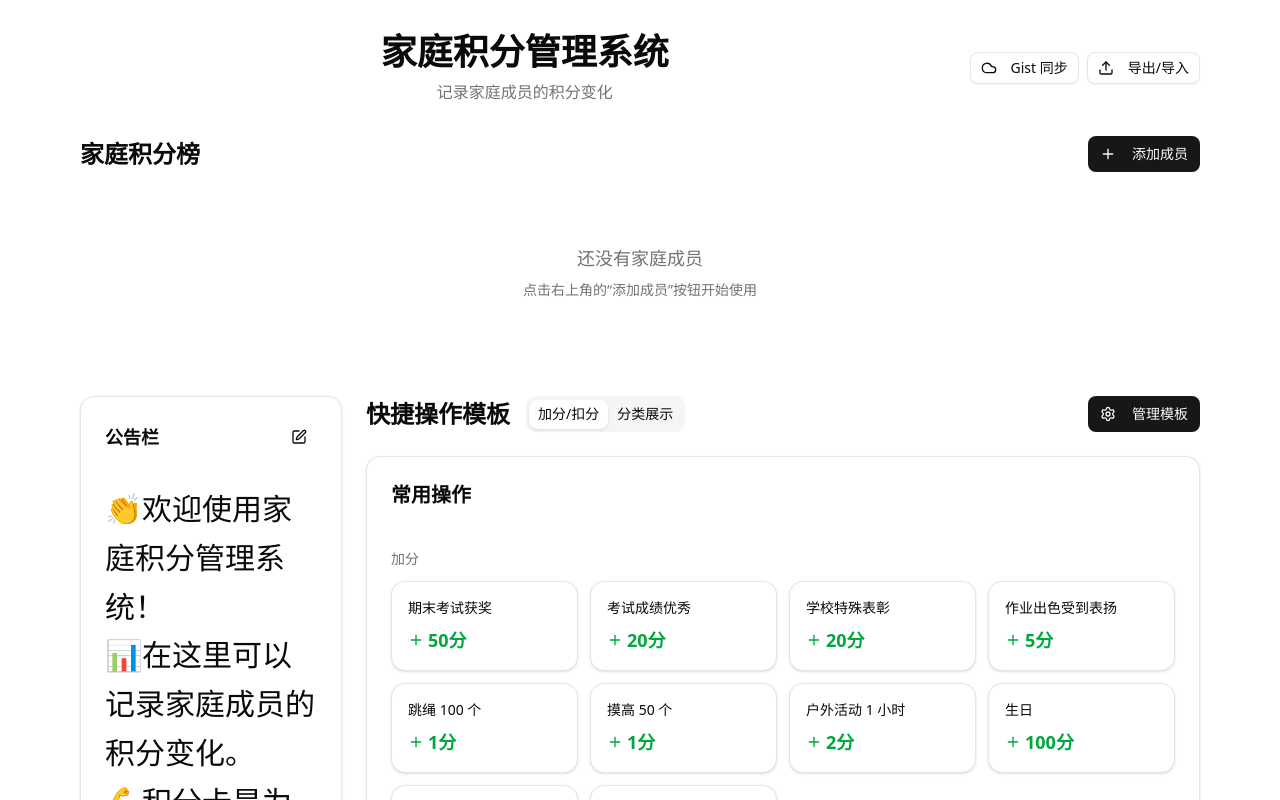
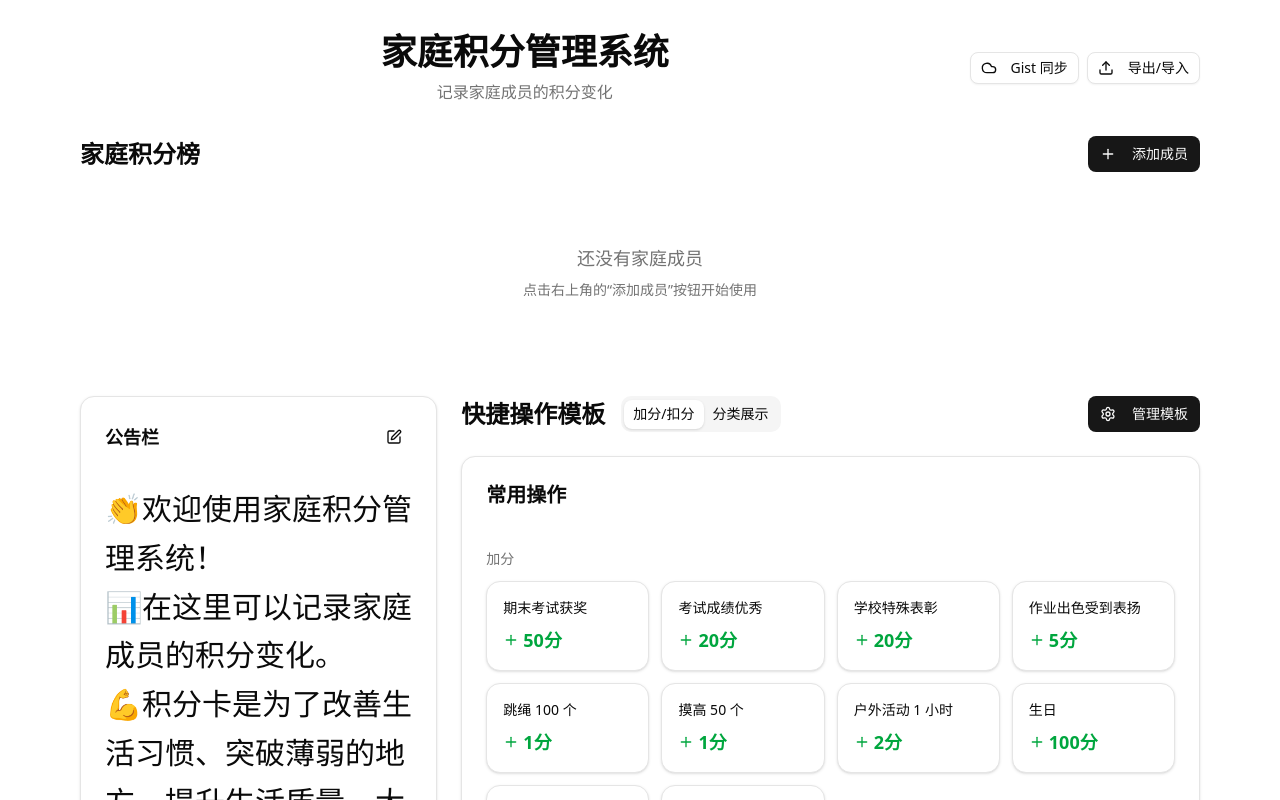
Before and after one commit to veesong/point-card, a Next.js app: page /point-card/ in a window 1280 px wide. Shown: the top 800 px of the page. Built offline with nearby package versions, Linux system fonts and the light colour scheme.

Commit message:
优化平板分辨率显示样式

```diff
--- a/src/app/globals.css
+++ b/src/app/globals.css
@@ -123,3 +123,23 @@
     @apply bg-background text-foreground;
   }
 }
+
+/* 自定义断点：在 1000px 时显示三列 */
+@media (min-width: 1000px) {
+  .member-grid-3-cols {
+    grid-template-columns: repeat(3, minmax(0, 1fr));
+  }
+}
+
+/* 自定义断点：在 1000px 时公告栏和模板显示为 1:2 */
+@media (min-width: 1000px) {
+  .bulletin-template-grid {
+    grid-template-columns: repeat(3, minmax(0, 1fr));
+  }
+  .bulletin-col-span-1 {
+    grid-column: span 1 / span 1;
+  }
+  .template-col-span-2 {
+    grid-column: span 2 / span 2;
+  }
+}
--- a/src/app/page.tsx
+++ b/src/app/page.tsx
@@ -25,11 +25,11 @@ export default function Home() {
           </section>
 
           <section>
-            <div className="grid grid-cols-1 lg:grid-cols-4 gap-6">
-              <div className="lg:col-span-1">
+            <div className="grid grid-cols-1 bulletin-template-grid gap-6">
+              <div className="bulletin-col-span-1">
                 <BulletinSection />
               </div>
-              <div className="lg:col-span-3">
+              <div className="template-col-span-2">
                 <TemplateSection />
               </div>
             </div>
```
Also changed, not shown: 1 other file (tests, documents, lock files or other folders).
